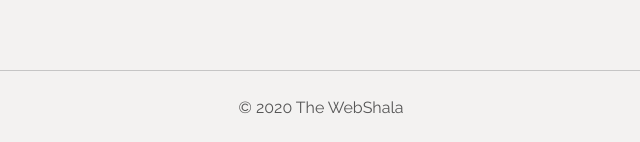
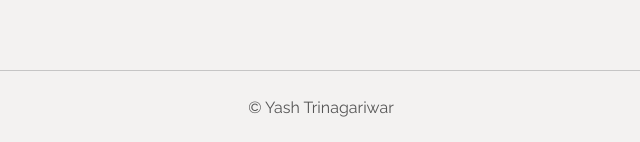
Before and after one commit to YashTrinagariwar/Photography_portfolio, a plain HTML site: page index.html in a window 1280 px wide. Shown: the part 3879-4021 px from the top of the page, 319-959 px from the left. Drawn offline with Linux system fonts and the light colour scheme.

Commit message:
Update index.html

```diff
--- a/index.html
+++ b/index.html
@@ -333,7 +333,7 @@
 <!-- Contact Section End -->
 
 <!-- copyright text -->
-<p class="copyright">&copy; 2020 The WebShala</p>
+<p class="copyright">&copy; Yash Trinagariwar</p>
 
 
  <!-- lightbox start -->
```
